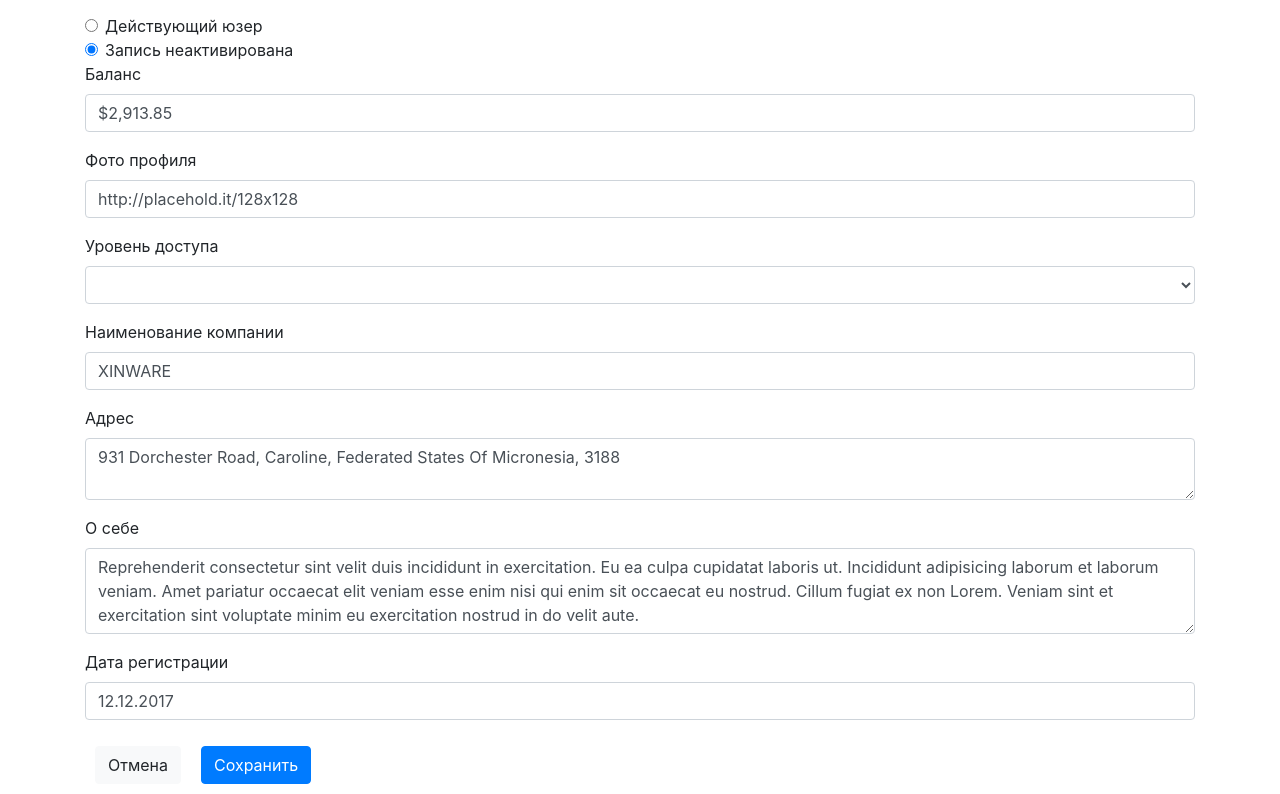
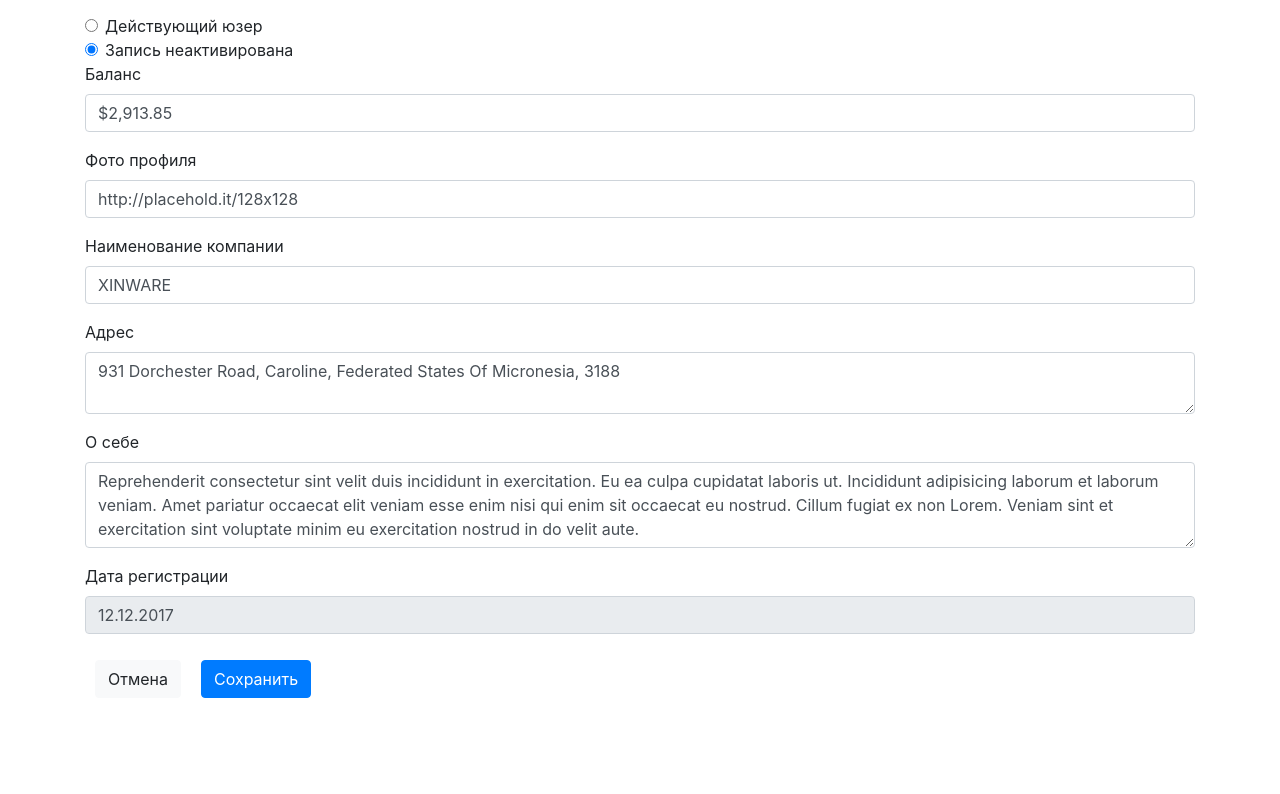
Before and after one commit to guitaroff/vue-cli-20190225, a Vue app: page /edit/0 in a window 1280 px wide. Shown: the part 476-1270 px from the top of the page. After the commit the page ends 1184 px from the top, so only its background shows below. Built offline with nearby package versions, Linux system fonts and the light colour scheme; data requests are answered from the project's data file.

Commit message:
adds datepicker plugin with wrapper

```diff
--- a/package.json
+++ b/package.json
@@ -11,6 +11,7 @@
   "dependencies": {
     "axios": "0.18.0",
     "bootstrap": "4.3.1",
+    "flatpickr": "4.5.7",
     "vue": "2.6.8",
     "vue-router": "3.0.1"
   },
--- a/src/components/UserForm.vue
+++ b/src/components/UserForm.vue
@@ -104,13 +104,13 @@
       />
     </div>
 
-    <div class="form-group">
+    <!-- <div class="form-group">
       <label for="Access">Уровень доступа</label>
       <select id="Access" v-model.trim="localUser.accessLevel" class="form-control">
         <option :value="admin">Админ</option>
         <option :value="user">Обычный юзер</option>
       </select>
-    </div>
+    </div> -->
 
     <div class="form-group">
       <label for="company">Наименование компании</label>
@@ -138,15 +138,17 @@
       <textarea id="about" v-model.trim="localUser.about" class="form-control" rows="3"></textarea>
     </div>
 
-    <div class="form-group">
+    <div v-if="localUser.registered" class="form-group">
       <label for="registered">Дата регистрации</label>
       <input
         id="registered"
         v-model.trim="localUser.registered"
-        type="text"
+        type="hidden"
         class="form-control"
         placeholder="Дата регистрации"
       />
+
+      <datepicker v-model.trim="localUser.registered"></datepicker>
     </div>
   </div>
 </template>
@@ -154,6 +156,9 @@
 <script>
 export default {
   name: 'UserForm',
+  components: {
+    datepicker: () => import('@/components/datepicker.vue')
+  },
   model: {
     prop: 'user'
   },
--- /dev/null
+++ b/src/components/datepicker.vue
@@ -0,0 +1,52 @@
+<template>
+  <div>
+    <input ref="calendarData" type="text" class="form-control" :value="value" />
+  </div>
+</template>
+
+<script>
+import flatpickr from 'flatpickr'
+import 'flatpickr/dist/flatpickr.css'
+
+export default {
+  name: 'Datepicker',
+  props: {
+    value: {
+      type: String,
+      required: true
+    }
+  },
+  data: () => ({
+    fp: null
+  }),
+  watch: {
+    value: 'updateDatepicker'
+  },
+  mounted() {
+    this.initCalendar()
+  },
+  beforeDestroy() {
+    this.destroyCalendar()
+  },
+  methods: {
+    initCalendar() {
+      this.fp = flatpickr(this.$refs.calendarData, {
+        dateFormat: 'd.m.Y',
+        onChange: (selectedDates, dateStr) => {
+          this.$emit('input', dateStr)
+        }
+      })
+    },
+    updateDatepicker() {
+      if (this.fp) {
+        this.fp.setDate(this.value)
+      }
+    },
+    destroyCalendar() {
+      if (this.fp) {
+        this.fp.destroy()
+      }
+    }
+  }
+}
+</script>
```
Also changed, not shown: 1 other file (tests, documents, lock files or other folders).
